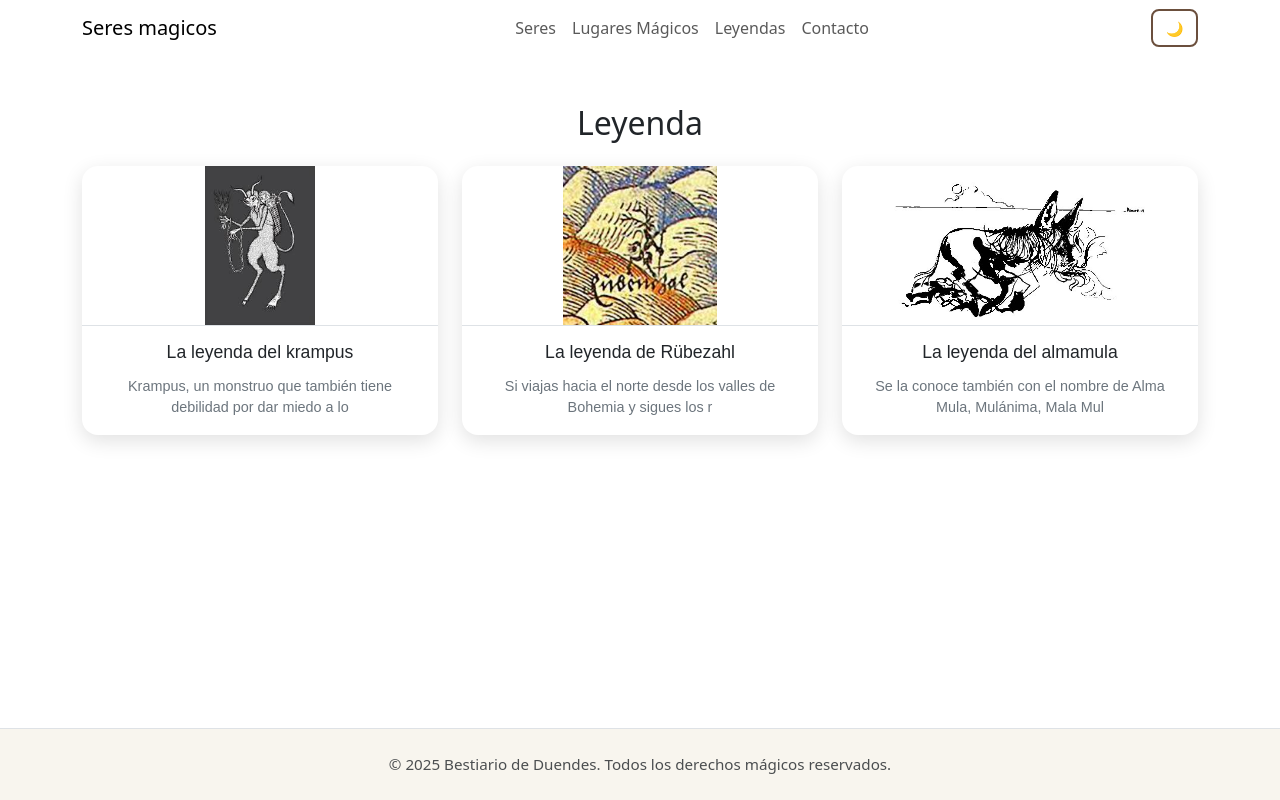
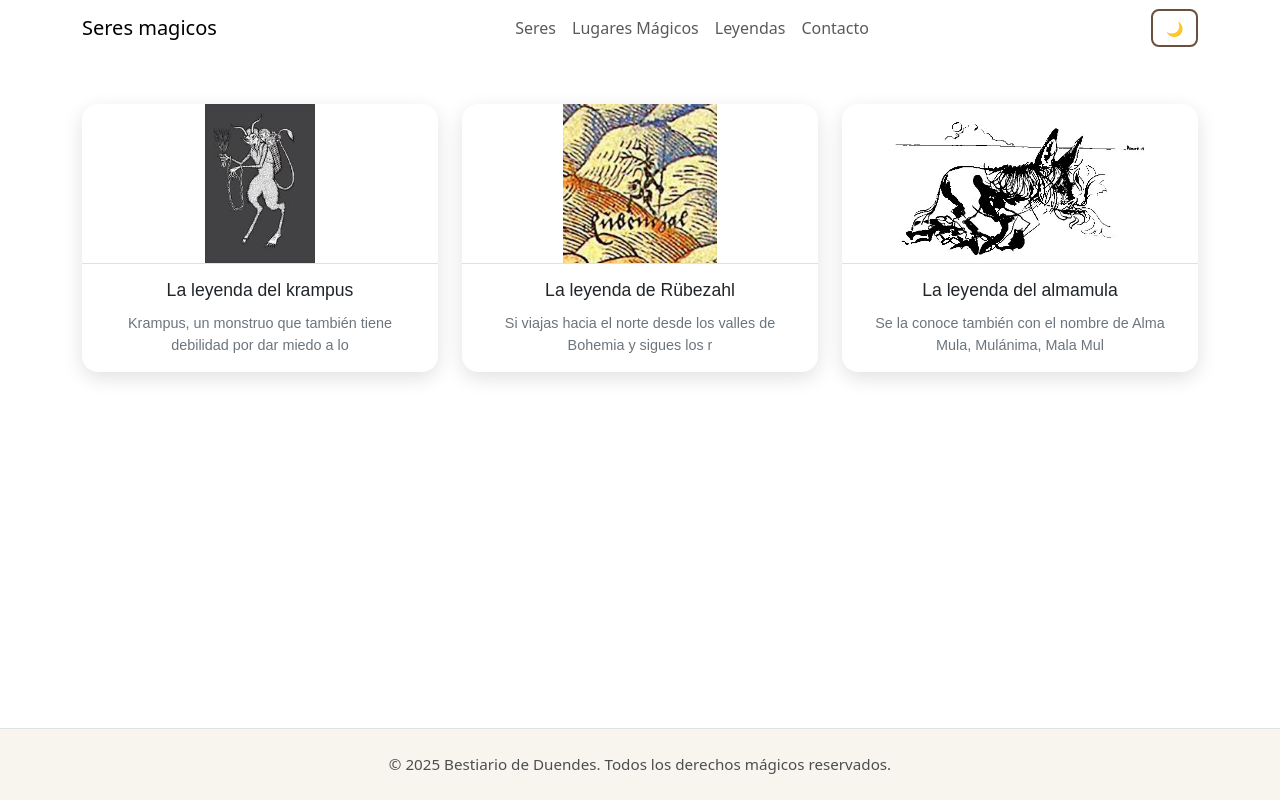
Before and after one commit to cocomicho1986/tpn3diegovazquez, a React (Vite) app: page /leyendas in a window 1280 px wide. Built offline with nearby package versions, Linux system fonts and the light colour scheme.

Commit message:
Eliminamos texto

```diff
--- a/src/pages/Leyendas.jsx
+++ b/src/pages/Leyendas.jsx
@@ -38,7 +38,7 @@ export default function Leyendas() {
 
   return (
     <div className="container py-4">
-      <h2 className="mb-4 text-center">Leyenda</h2>
+
       <div className="row g-4">
         {leyendas.map((leyenda) => {
           const imagenSrc = imageMap[leyenda.imagen];
```
